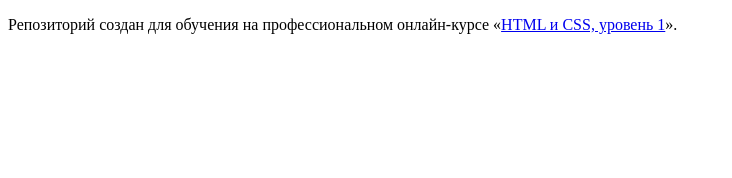
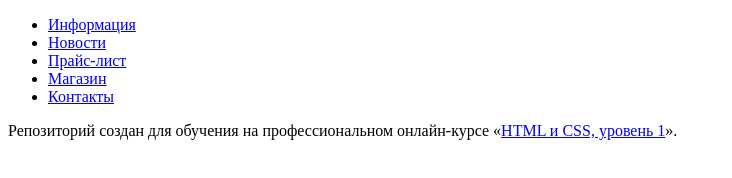
Before and after one commit to borrodda/1330191-barbershop-27, a plain HTML site: page index.html in a window 1280 px wide. Shown: the whole page, without its empty margins (0-732 px from the left). Drawn offline with Linux system fonts and the light colour scheme.

Commit message:
Добавил панель навигации в шапке

```diff
--- a/index.html
+++ b/index.html
@@ -5,6 +5,17 @@
     <title>HTML Academy: Барбершоп</title>
   </head>
   <body>
+    <header>
+      <nav>
+        <ul>
+          <li><a href="info.html">Информация</a></li>
+          <li><a href="news.html">Новости</a></li>
+          <li><a href="price.html">Прайс-лист</a></li>
+          <li><a href="catalog.html">Магазин</a></li>
+          <li><a href="contants.html">Контакты</a></li>
+        </ul>
+      </nav>
+    </header>
 
     <p>Репозиторий создан для обучения на профессиональном онлайн‑курсе «<a href="https://htmlacademy.ru/intensive/htmlcss">HTML и CSS, уровень 1</a>».</p>
 
```
